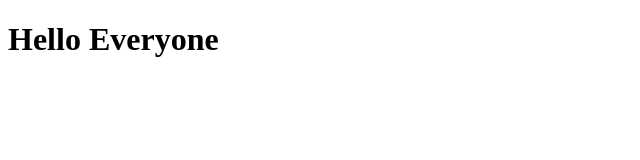
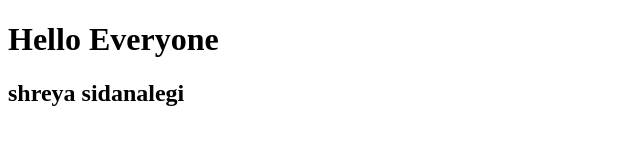
Before and after one commit to navin-oss/gitbranches, a plain HTML site: page index.html in a window 1280 px wide. Shown: the whole page, without its empty margins (0-640 px from the left). Drawn offline with Linux system fonts and the light colour scheme.

Commit message:
fourt-branch

```diff
--- a/index.html
+++ b/index.html
@@ -7,5 +7,6 @@
 </head>
 <body>
     <h1>Hello Everyone</h1>
+    <h2>shreya sidanalegi</h2>
 </body>
 </html>
```
